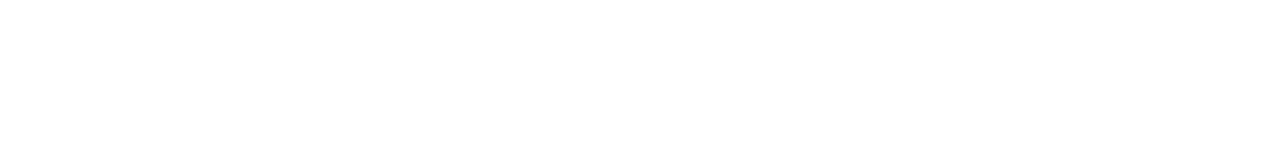
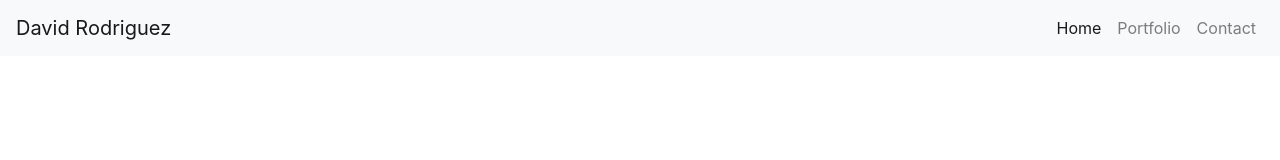
Before and after one commit to davidsaulrodriguez/responsive-portfolio-hw, a website: page src/index.html in a window 1280 px wide. Drawn offline with nearby package versions, Linux system fonts and the light colour scheme; files that its build step writes are made by us from their sources.

Commit message:
Added responsive navbar with working links

```diff
--- a/src/index.html
+++ b/src/index.html
@@ -1,5 +1,6 @@
 <!DOCTYPE html>
 <html lang="en-US">
+
 <head>
   <meta charset="UTF-8">
   <meta name="viewport" content="width=device-width, initial-scale=1.0">
@@ -9,7 +10,37 @@
   <link rel="stylesheet" href="/dist/css/main.min.css">
   <title>Home | My Responsive Profile</title>
 </head>
+
 <body>
+
+  <!-- Navigation Start -->
+
+  <nav class="navbar navbar-expand-lg navbar-light bg-light">
+    <a class="navbar-brand" href="#">David Rodriguez</a>
+    <button class="navbar-toggler" type="button" data-toggle="collapse" data-target="#navbarTogglerDemo02" aria-controls="navbarTogglerDemo02" aria-expanded="false" aria-label="Toggle navigation">
+      <span class="navbar-toggler-icon"></span>
+    </button>
+
+    <div class="collapse navbar-collapse" id="navbarTogglerDemo02">
+      <ul class="navbar-nav ml-auto mt-2 mt-lg-0">
+        <li class="nav-item active">
+          <a class="nav-link" href="/">Home <span class="sr-only">(current)</span></a>
+        </li>
+        <li class="nav-item">
+          <a class="nav-link" href="/portfolio.html">Portfolio</a>
+        </li>
+        <li class="nav-item">
+          <a class="nav-link" href="/contact.html">Contact</a>
+        </li>
+      </ul>
+      <!-- <form class="form-inline my-2 my-lg-0">
+        <input class="form-control mr-sm-2" type="search" placeholder="Search">
+        <button class="btn btn-outline-success my-2 my-sm-0" type="submit">Search</button>
+      </form> -->
+    </div>
+  </nav>
+
+  <!-- Navigation End -->
 
   <!-- Add your custom scripts here -->
   <script src="/dist/js/main.min.js" charset="utf-8"></script>
@@ -18,4 +49,5 @@
   <script src="/dist/js/popper.min.js" charset="utf-8"></script>
   <script src="/dist/js/bootstrap.min.js" charset="utf-8"></script>
 </body>
+
 </html>
```
Also changed, not shown: src/contact.html (+29 -0 lines), src/portfolio.html (+29 -0 lines).
